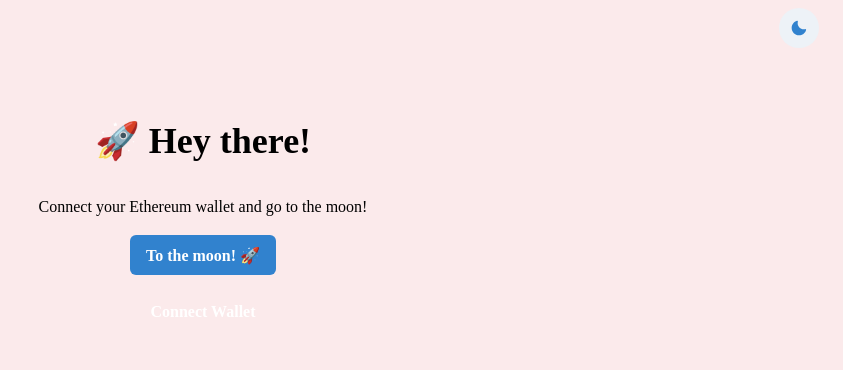
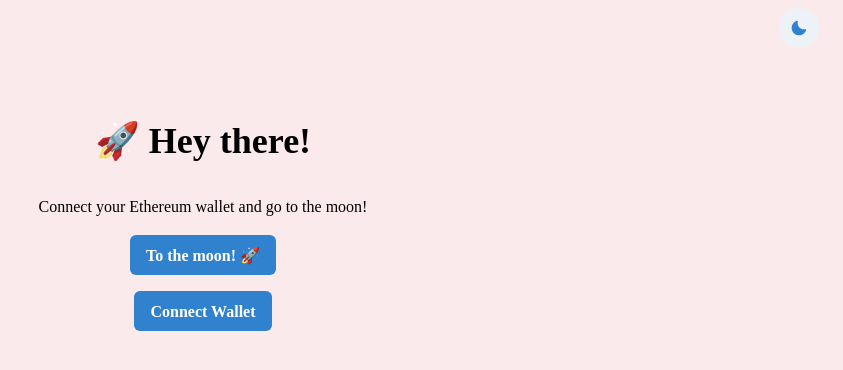
Before and after one commit to brandon-man/rocket-frontend, a Next.js app: page / in a window 1280 px wide. Shown: the top 370 px of the page, without its empty margins (437-1280 px from the left). Built offline with nearby package versions, Linux system fonts and the light colour scheme.

Commit message:
Toggle color and loading

```diff
--- a/src/components/Home.js
+++ b/src/components/Home.js
@@ -168,7 +168,7 @@
           )}
           {!currentAccount ? (
             <Button
-              colorScheme={colorMode === "dark" ? "orange" : "pink.500"}
+              colorScheme={colorMode === "dark" ? "orange" : "blue"}
               onClick={connectWallet}
             >
               Connect Wallet
```
